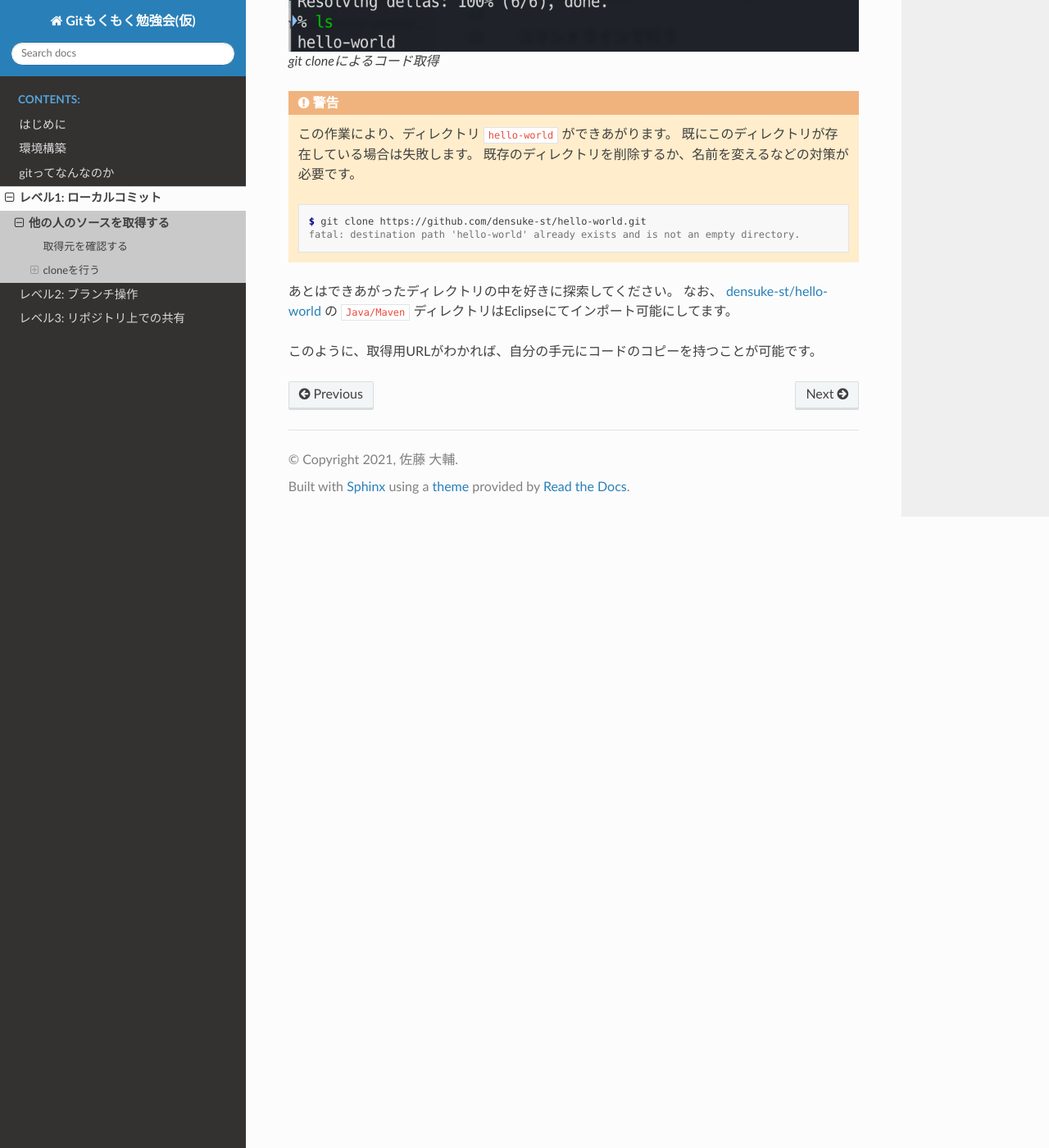
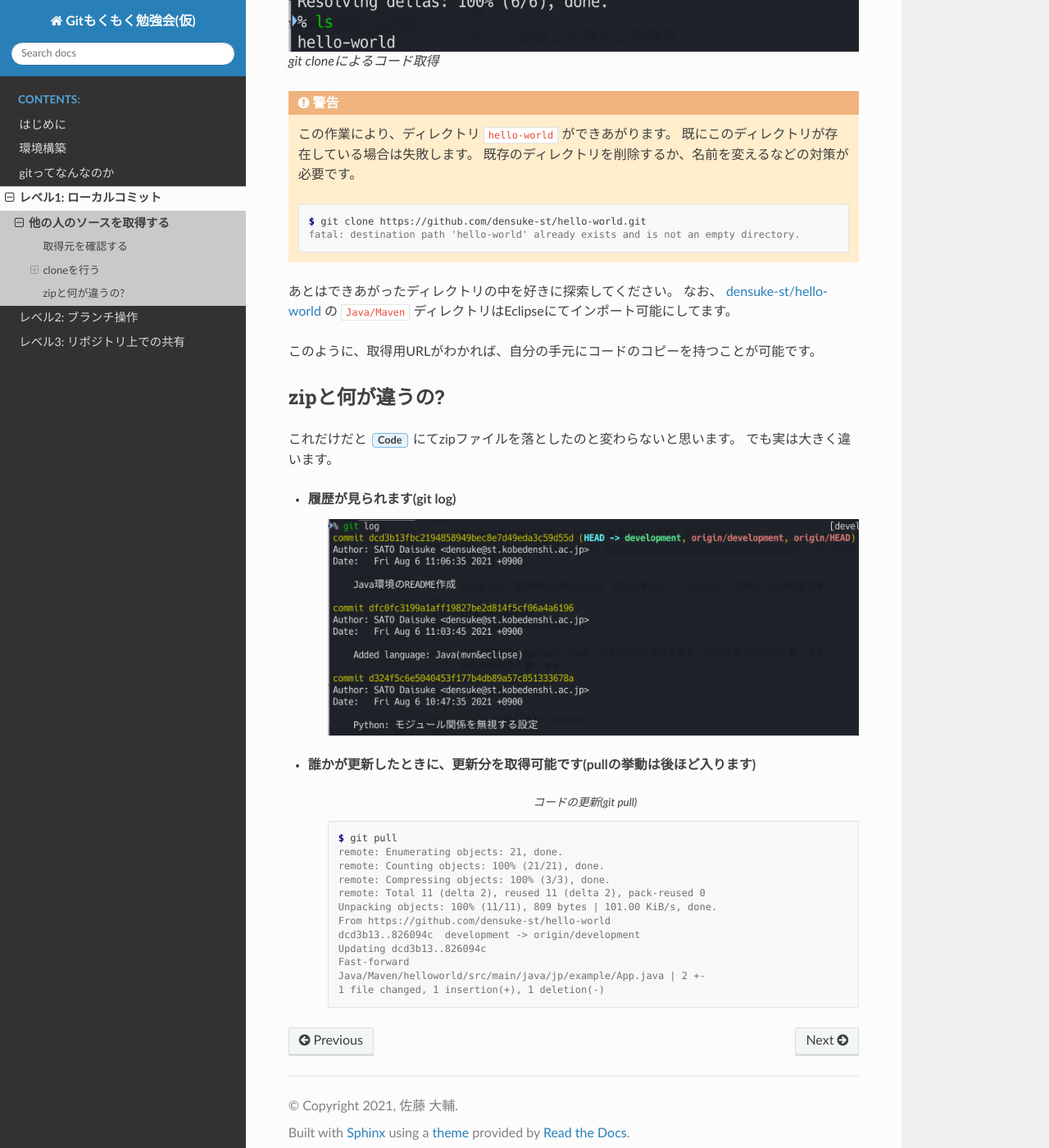
Before and after one commit to densuke-st/git-moku, a Sphinx documentation site: the page built from doc/source/lv1/clone.rst, in a window 1280 px wide and 1400 px high, scrolled down 2205 px. Shown: the whole window at 82% size. Built offline with Sphinx 7.4.7 and the Read the Docs theme 2.0.0, drawn with Linux system fonts in a browser that asks for light colours.

Commit message:
[WIP]lv1文書追加

```diff
--- a/doc/source/lv1/clone.rst
+++ b/doc/source/lv1/clone.rst
@@ -81,3 +81,29 @@ clone操作は指定されたURLに存在する「リポジトリ」のクロー
 なお、 `densuke-st/hello-world <https://github.com/densuke-st/hello-world>`_ の :file:`Java/Maven` ディレクトリはEclipseにてインポート可能にしてます。
 
 このように、取得用URLがわかれば、自分の手元にコードのコピーを持つことが可能です。
+
+zipと何が違うの?
+===========================
+
+これだけだと :guilabel:`Code` にてzipファイルを落としたのと変わらないと思います。
+でも実は大きく違います。
+
+- 履歴が見られます(:command:`git log`)
+    .. figure:: images/04-git-log.png
+
+- 誰かが更新したときに、更新分を取得可能です(pullの挙動は後ほど入ります)
+     .. code-block:: console
+        :caption: コードの更新(git pull)
+
+        $ git pull
+        remote: Enumerating objects: 21, done.
+        remote: Counting objects: 100% (21/21), done.
+        remote: Compressing objects: 100% (3/3), done.
+        remote: Total 11 (delta 2), reused 11 (delta 2), pack-reused 0
+        Unpacking objects: 100% (11/11), 809 bytes | 101.00 KiB/s, done.
+        From https://github.com/densuke-st/hello-world
+        dcd3b13..826094c  development -> origin/development
+        Updating dcd3b13..826094c
+        Fast-forward
+        Java/Maven/helloworld/src/main/java/jp/example/App.java | 2 +-
+        1 file changed, 1 insertion(+), 1 deletion(-)
```
Also changed, not shown: doc/source/lv1/images/04-git-log.png (added).
